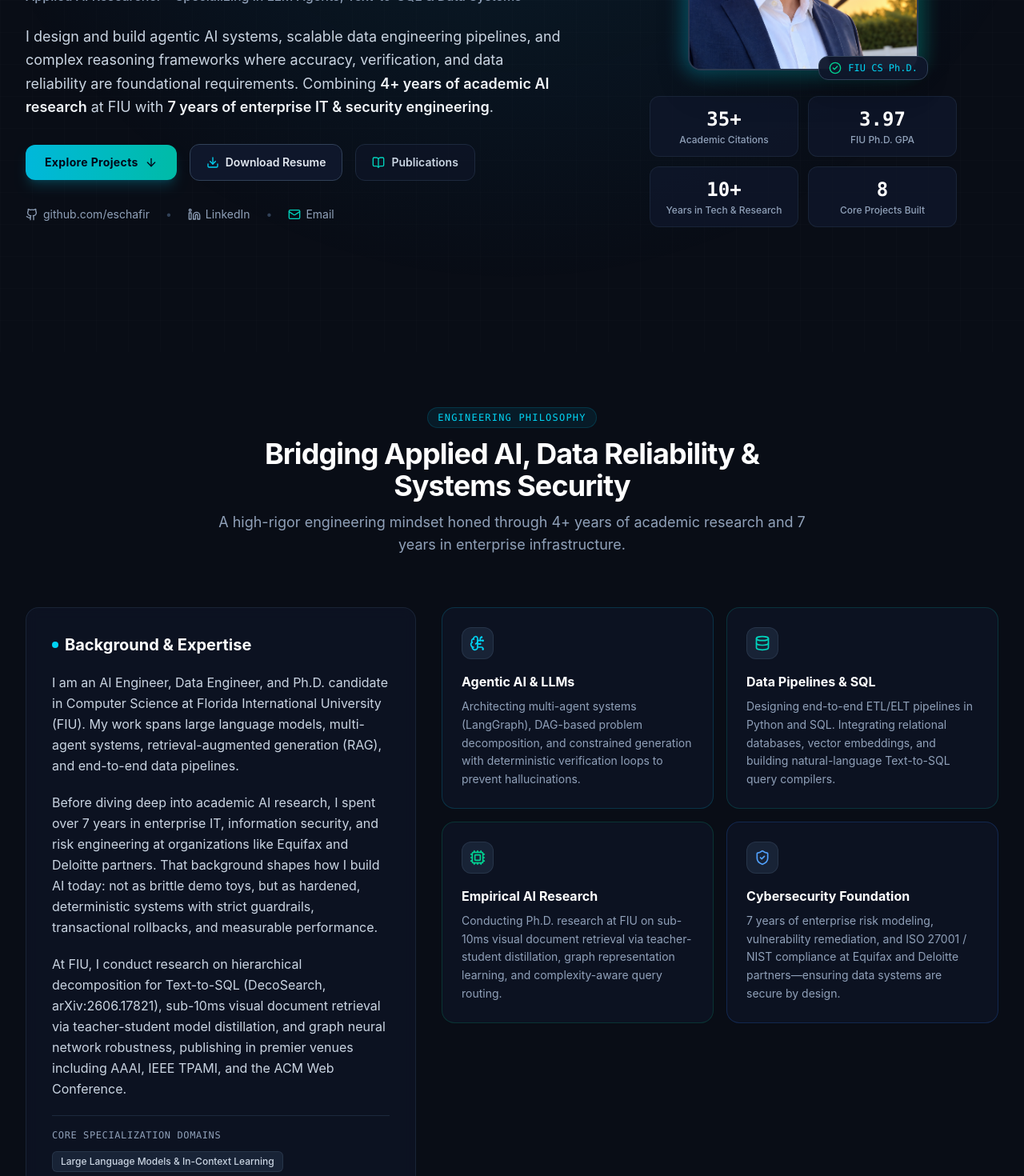
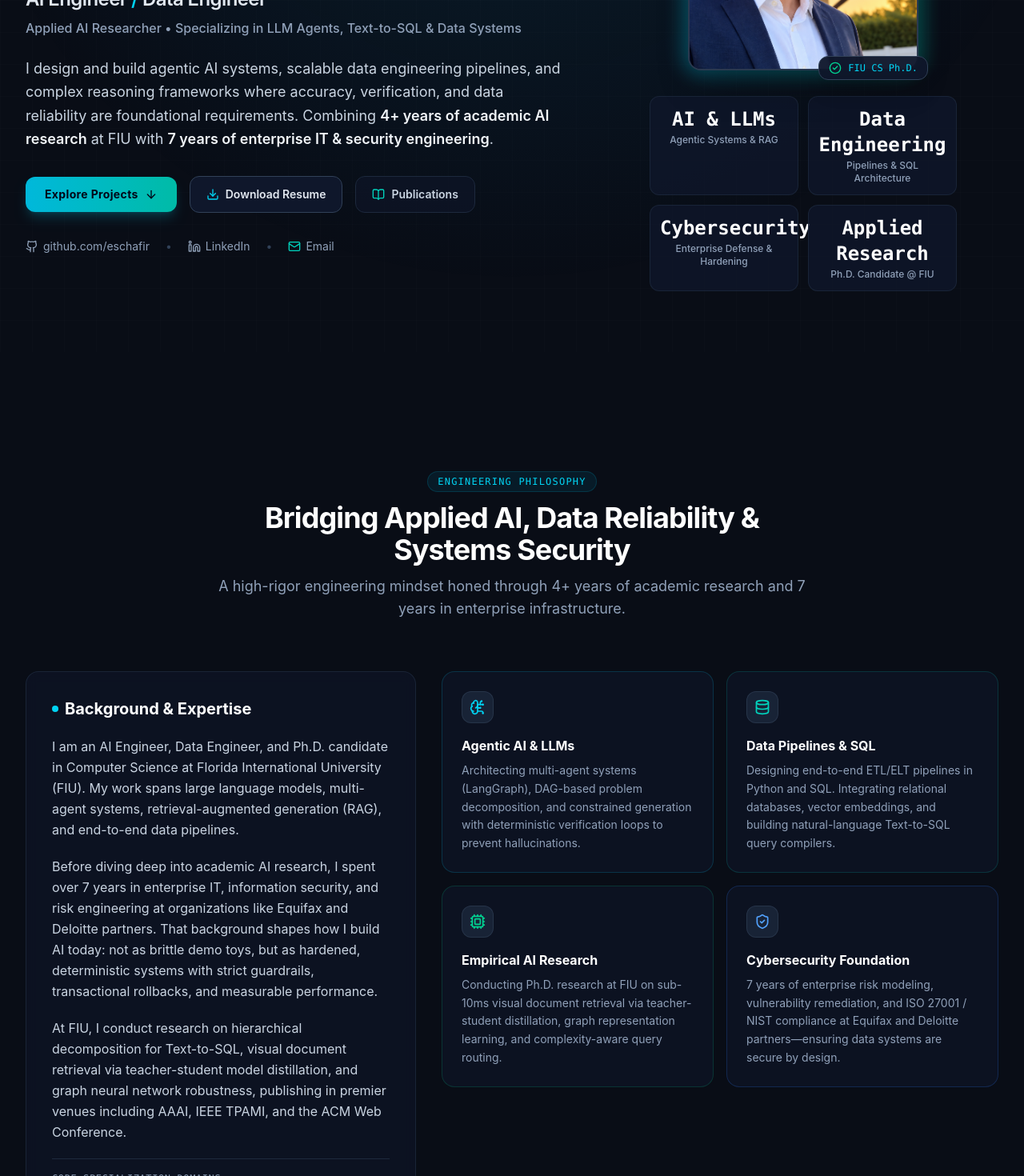
Before and after one commit to eschafir/portfolio, a Next.js app: page / in a window 1280 px wide. Shown: the part 360-1830 px from the top of the page at 80% size. Built offline with nearby package versions, Linux system fonts and the light colour scheme.

Commit message:
Rewording

```diff
--- a/src/components/Education.tsx
+++ b/src/components/Education.tsx
@@ -73,7 +73,7 @@ export function Education() {
 
               {/* Card Footer */}
               <div className="mt-6 pt-3 border-t border-slate-800/60 text-[11px] font-mono text-slate-400 flex items-center justify-between">
-                <span>Verified FIU Credential</span>
+                {/* <span>Verified FIU Credential</span> */}
                 <span className="text-cyan-400 font-bold">#0{idx + 1}</span>
               </div>
 
--- a/src/data/experience.ts
+++ b/src/data/experience.ts
@@ -8,7 +8,7 @@ export const experienceData: Experience[] = [
     location: "Miami, FL, United States",
     period: "Apr 2022 — Present",
     type: "Research",
-    summary: "Leading applied AI research on agentic Text-to-SQL decomposition, sub-10ms visual document retrieval, and graph neural network robustness under Dr. Dongjin Luo and collaborators.",
+    summary: "Leading applied AI research on agentic Text-to-SQL decomposition, visual document retrieval, and graph neural network robustness.",
     responsibilities: [
       "Engineered DecoSearch (arXiv:2606.17821), an agentic Text-to-SQL engine employing DAG question decomposition, complexity routing, and plan-level MCTS repair over relational databases.",
       "Achieved sub-10ms visual document search by developing a teacher-student distillation framework that compiles online multi-step LLM reasoning into offline visual sparse indexes.",
--- a/src/data/persona.ts
+++ b/src/data/persona.ts
@@ -14,14 +14,20 @@ export const persona = {
   aboutNarrative: [
     "I am an AI Engineer, Data Engineer, and Ph.D. candidate in Computer Science at Florida International University (FIU). My work spans large language models, multi-agent systems, retrieval-augmented generation (RAG), and end-to-end data pipelines.",
     "Before diving deep into academic AI research, I spent over 7 years in enterprise IT, information security, and risk engineering at organizations like Equifax and Deloitte partners. That background shapes how I build AI today: not as brittle demo toys, but as hardened, deterministic systems with strict guardrails, transactional rollbacks, and measurable performance.",
-    "At FIU, I conduct research on hierarchical decomposition for Text-to-SQL (DecoSearch, arXiv:2606.17821), sub-10ms visual document retrieval via teacher-student model distillation, and graph neural network robustness, publishing in premier venues including AAAI, IEEE TPAMI, and the ACM Web Conference.",
+    "At FIU, I conduct research on hierarchical decomposition for Text-to-SQL, visual document retrieval via teacher-student model distillation, and graph neural network robustness, publishing in premier venues including AAAI, IEEE TPAMI, and the ACM Web Conference.",
   ],
+  // stats: [
+  //   { label: "Academic Citations", value: "35+" },
+  //   { label: "FIU Ph.D. GPA", value: "3.97" },
+  //   { label: "Years in Tech & Research", value: "10+" },
+  //   { label: "Core Projects Built", value: "8" },
+  // ],
   stats: [
-    { label: "Academic Citations", value: "35+" },
-    { label: "FIU Ph.D. GPA", value: "3.97" },
-    { label: "Years in Tech & Research", value: "10+" },
-    { label: "Core Projects Built", value: "8" },
-  ],
+      { value: "AI & LLMs",         label: "Agentic Systems & RAG" },
+      { value: "Data Engineering",   label: "Pipelines & SQL Architecture" },
+      { value: "Cybersecurity",      label: "Enterprise Defense & Hardening" },
+      { value: "Applied Research",   label: "Ph.D. Candidate @ FIU" },
+    ],
   focusAreas: [
     "Large Language Models & In-Context Learning",
     "Agentic Workflows & Multi-Agent Systems (LangGraph)",
```
